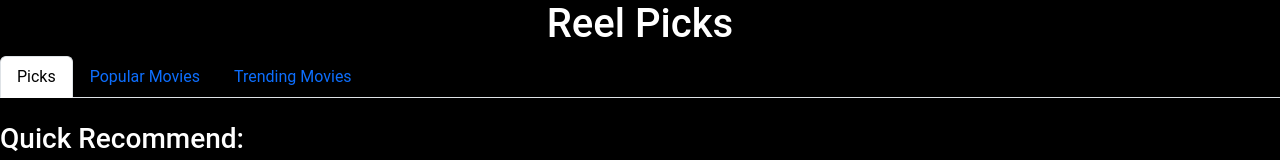
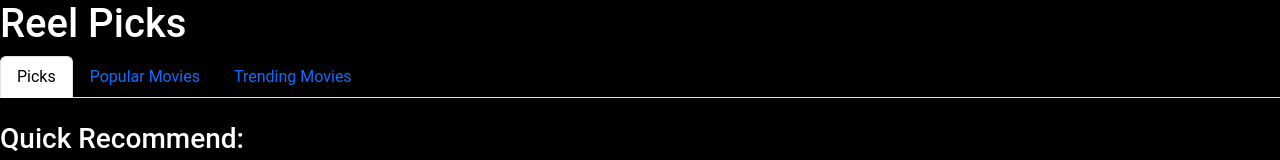
Before and after one commit to NickResto/CSC468_Project, a React (Create React App) app in the folder Project/Frontend/src/: page / in a window 1280 px wide. Shown: the top 160 px of the page. Built offline with nearby package versions, Linux system fonts and the light colour scheme; no server answers; the HTML template or start-up script is replaced by a standard one.

Commit message:
Update App.js

```diff
--- a/Project/Frontend/src/App.js
+++ b/Project/Frontend/src/App.js
@@ -1,8 +1,8 @@
-/*from /Project
- 'rm -rf node_modules package-lock.json'
- 'npm cache clean --force'
- 'npm install'
- /Project/Frontend 'npm start' */
+//from /Project
+// 'rm -rf node_modules package-lock.json'
+// 'npm cache clean --force'
+// 'npm install'
+// /Project/Frontend 'npm start'
 
 import React from 'react';
 import 'bootstrap/dist/css/bootstrap.min.css';
@@ -14,9 +14,7 @@ import { Nav, Tab } from 'react-bootstrap';
 function App() {
   return (
     <div className="App">
-      <div className="d-flex justify-content-center align-items-center">
         <h1>Reel Picks</h1>
-      </div>
 
       <Tab.Container id="movie-tabs" defaultActiveKey="main">
         <Nav variant="tabs" className="justify-content-start mb-4">
```
